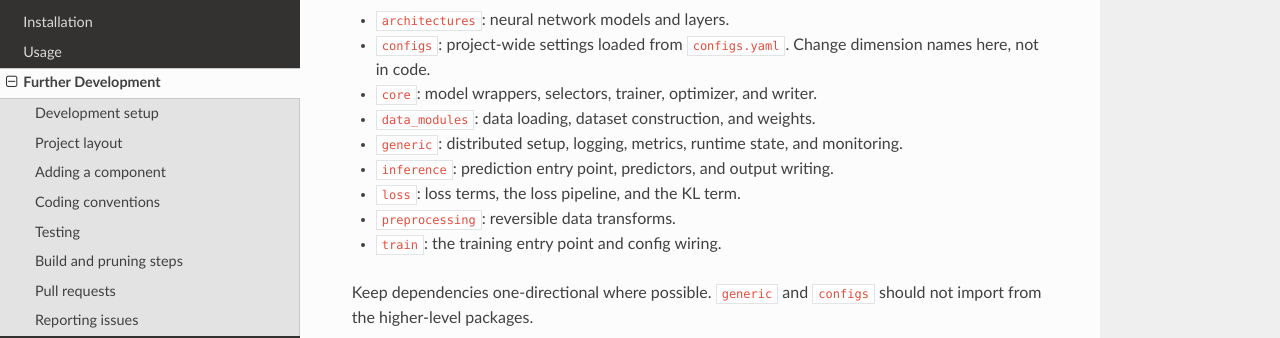
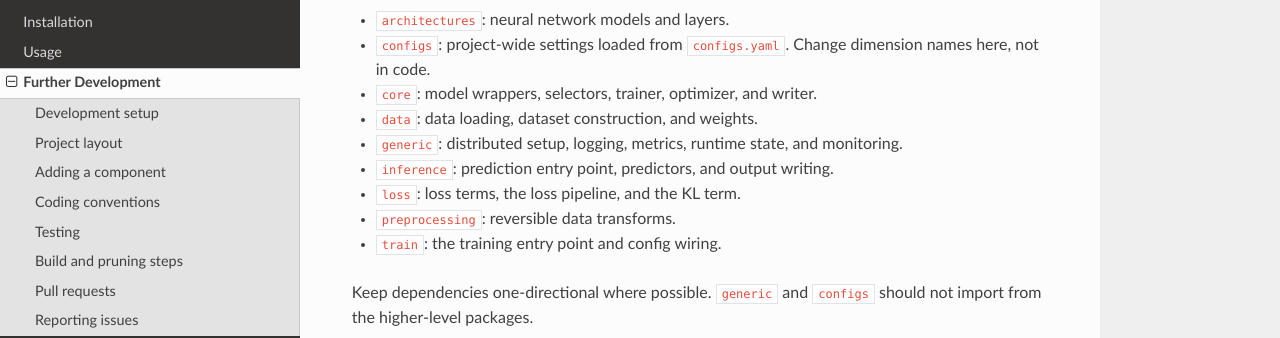
Before and after one commit to ParsaGooya/CCCma-PPP, a Sphinx documentation site: the page built from docs/source/start_here/further_development.rst, in a window 1280 px wide and 900 px high, scrolled down 360 px. Shown: the part 147-485 px from the top of the window. Built offline with Sphinx 7.4.7 and the Read the Docs theme 3.1.0, drawn with Linux system fonts in a browser that asks for light colours.

Commit message:
renamed data_modules to data in docs further_development.rst

```diff
--- a/docs/source/start_here/further_development.rst
+++ b/docs/source/start_here/further_development.rst
@@ -18,7 +18,7 @@ Each top-level package has one job. See the module overview files in ``docs/`` f
 - ``architectures``: neural network models and layers.
 - ``configs``: project-wide settings loaded from ``configs.yaml``. Change dimension names here, not in code.
 - ``core``: model wrappers, selectors, trainer, optimizer, and writer.
-- ``data_modules``: data loading, dataset construction, and weights.
+- ``data``: data loading, dataset construction, and weights.
 - ``generic``: distributed setup, logging, metrics, runtime state, and monitoring.
 - ``inference``: prediction entry point, predictors, and output writing.
 - ``loss``: loss terms, the loss pipeline, and the KL term.
```
